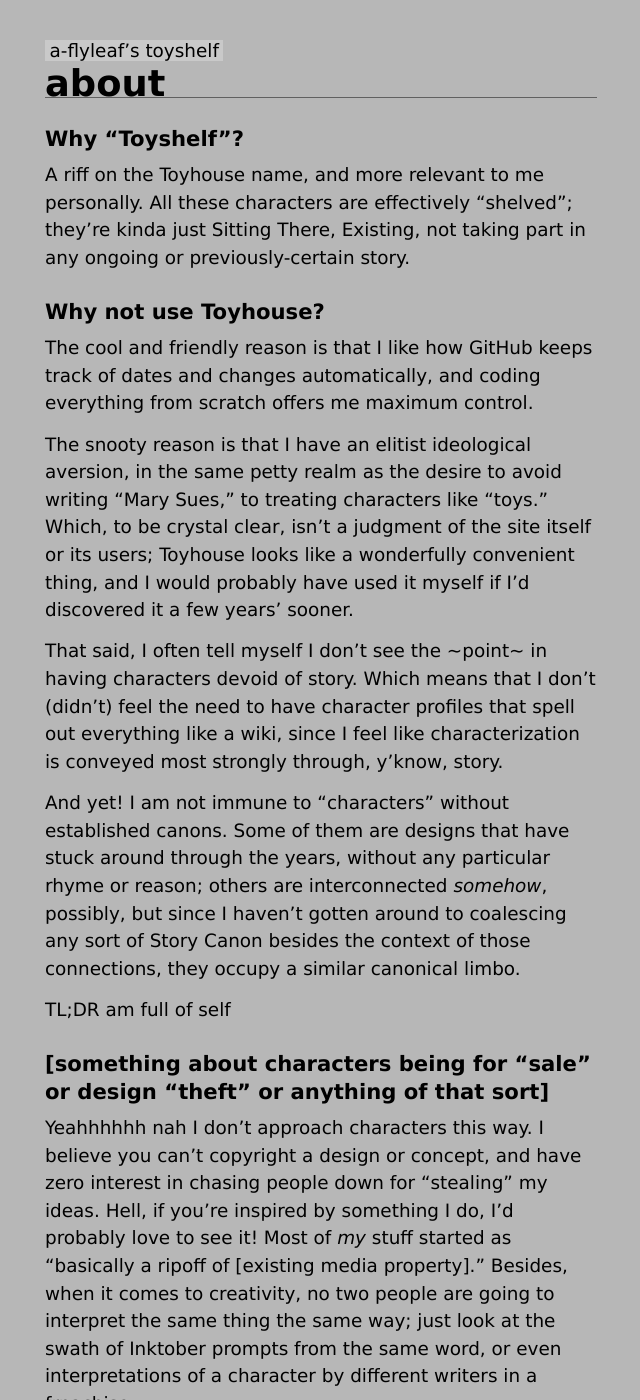
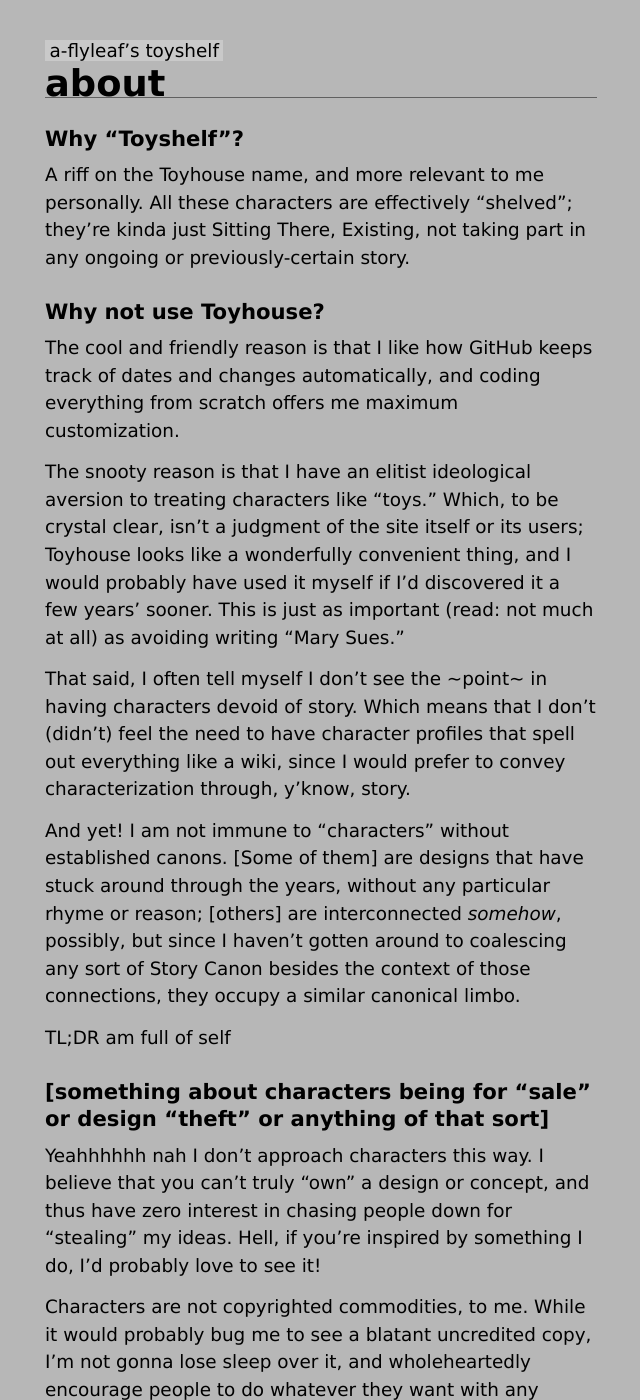
Before and after one commit to a-flyleaf/toyshelf, a Jekyll site: the page built from about.md, in a window 1280 px wide and 1400 px high. Shown: the whole window, without its empty margins (319-959 px from the left). Built offline with Jekyll 4.4.1, drawn with Linux system fonts in a browser that asks for light colours; some of the changed text lies outside the part shown.

Commit message:
copyediting

```diff
--- a/about.md
+++ b/about.md
@@ -6,35 +6,31 @@ title: about
 A riff on the Toyhouse name, and more relevant to me personally. All these characters are effectively "shelved"; they're kinda just Sitting There, Existing, not taking part in any ongoing or previously-certain story.
 
 ## Why not use Toyhouse?
-The cool and friendly reason is that I like how GitHub keeps track of dates and changes automatically, and coding everything from scratch offers me maximum control.
+The cool and friendly reason is that I like how GitHub keeps track of dates and changes automatically, and coding everything from scratch offers me maximum customization.
 
-The snooty reason is that I have an elitist ideological aversion, in the same petty realm as the desire to avoid writing "Mary Sues," to treating characters like "toys." Which, to be crystal clear, isn't a judgment of the site itself or its users; Toyhouse looks like a wonderfully convenient thing, and I would probably have used it myself if I'd discovered it a few years' sooner.
+The snooty reason is that I have an elitist ideological aversion to treating characters like "toys." Which, to be crystal clear, isn't a judgment of the site itself or its users; Toyhouse looks like a wonderfully convenient thing, and I would probably have used it myself if I'd discovered it a few years' sooner. This is just as important (read: not much at all) as avoiding writing "Mary Sues."
 
-That said, I often tell myself I don't see the ~point~ in having characters devoid of story. Which means that I don't (didn't) feel the need to have character profiles that spell out everything like a wiki, since I feel like characterization is conveyed most strongly through, y'know, story.
+That said, I often tell myself I don't see the ~point~ in having characters devoid of story. Which means that I don't (didn't) feel the need to have character profiles that spell out everything like a wiki, since I would prefer to convey characterization through, y'know, story.
 
-And yet! I am not immune to "characters" without established canons. Some of them are designs that have stuck around through the years, without any particular rhyme or reason; others are interconnected *somehow*, possibly, but since I haven't gotten around to coalescing any sort of Story Canon besides the context of those connections, they occupy a similar canonical limbo.
+And yet! I am not immune to "characters" without established canons. [Some of them] are designs that have stuck around through the years, without any particular rhyme or reason; [others] are interconnected *somehow*, possibly, but since I haven't gotten around to coalescing any sort of Story Canon besides the context of those connections, they occupy a similar canonical limbo.
 
 TL;DR am full of self
 
 ## \[something about characters being for "sale" or design "theft" or anything of that sort]
-Yeahhhhhh nah I don't approach characters this way. I believe you can't copyright a design or concept, and have zero interest in chasing people down for "stealing" my ideas. Hell, if you're inspired by something I do, I'd probably love to see it! Most of *my* stuff started as "basically a ripoff of \[existing media property]." Besides, when it comes to creativity, no two people are going to interpret the same thing the same way; just look at the swath of Inktober prompts from the same word, or even interpretations of a character by different writers in a frnachise.
+Yeahhhhhh nah I don't approach characters this way. I believe that you can't truly "own" a design or concept, and thus have zero interest in chasing people down for "stealing" my ideas. Hell, if you're inspired by something I do, I'd probably love to see it!
 
-Mini creative manifesto aside, TL;DR: I don't treat characters (or their designs) as commodities. While it would probably bug me to see a blatant uncredited copy, I'm not gonna lose sleep over it, and wholeheartedly encourage people to do whatever they want with any ideas, visual and/or in writing, that they want to play with.
+Characters are not copyrighted commodities, to me. While it would probably bug me to see a blatant uncredited copy, I'm not gonna lose sleep over it, and wholeheartedly encourage people to do whatever they want with any ideas, visual and/or in writing, that they want to play with.
 
-## Can I \[do something] with *your* characters, specifically?
+## Can I \[do something with] *your* characters, specifically?
 *Go for it, man.* If you're making money off it that's going to make me sad, though. A royalty would be nice. <span style="inline-block;">:(</span>
 
-(Should go without saying, but I would **very strongly appreciate** credit in some way, since you are using *my thing specifically*. I would appreciate credit for looser ~inspiration~ too, as covered above, but recognize that's a lot more tenuous. And please don't suggest I endorse whatever you're doing unless I actually, like, *do*.)
+(Should go without saying, but I would **very strongly appreciate** credit in some way, since you are using *my characters specifically*. (I would appreciate credit for looser ~inspiration~ too, as covered above, but I recognize that's more of a gray area.) And please don't suggest I endorse whatever you're doing unless I actually, like, *do*.)
 
-(P.S. I probably want to see the thing you make!!)
+(P.S. Have I mentioned I probably want to see the thing you make? I want to see the thing you make!!)
 
-## Do these *laissez-faire* ideas about originality and creative "permissions" apply to *all* your work?
+## Do these <dfn title="freeform, essentially">laissez-faire</dfn> ideas about originality and creative "permissions" apply to *all* your work?
 
 *Hell yeah, dude.*
-
-## Why do you sound so formal?
-
-Listne. There is [a version of this writeup](LINK GOES HERE) where I don't capitalize the beginning of sentences and use emojis and everything. Something about the Vibe changes when it becomes a more formalized mini-site, though, y'feel?
 
 ## Who even are you?
 I don't know how you found <span style="font-family:monospace;">a hyphen flyleaf dot github dot io slash *a-flyleaf's toyshelf*</span> without knowing who a-flyleaf is (and if you did I am very curious, I don't use analytics, [consider saying hello](https://a-flyleaf.github.io/about#obligatory-contact-section)), but!:
```
Also changed, not shown: disaster-crew/index.md (+11 -11 lines).
